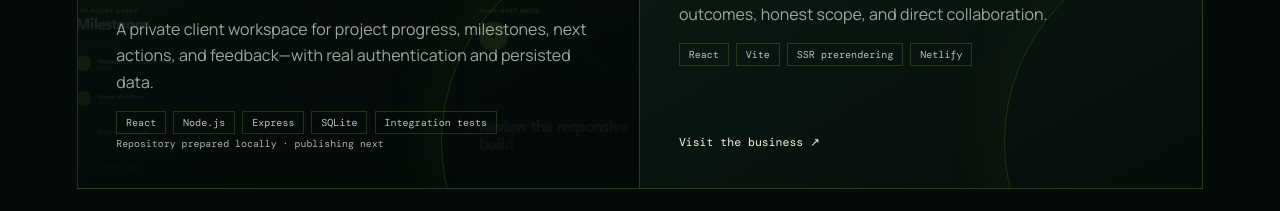
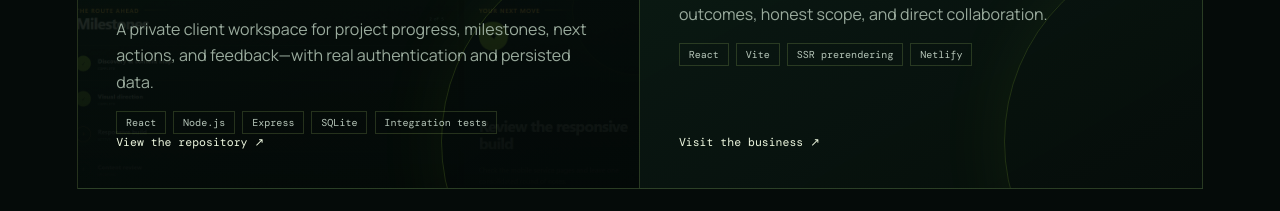
Before and after one commit to Wallas88/waldo-trytsman, a React (Vite) app: page / in a window 1280 px wide. Shown: the part 1920-2131 px from the top of the page. Built offline with nearby package versions, Linux system fonts and the light colour scheme; a web font is replaced by a local one.

Commit message:
Link the Revive Portal project

```diff
--- a/src/profile.js
+++ b/src/profile.js
@@ -60,7 +60,8 @@ export const projects = [
     stack: ['React', 'Node.js', 'Express', 'SQLite', 'Integration tests'],
     preview: `${import.meta.env.BASE_URL}art/revive-portal-dashboard.png`,
     previewKind: 'dashboard',
-    note: 'Repository prepared locally · publishing next',
+    href: 'https://github.com/Wallas88/revive-portal',
+    action: 'View the repository',
   },
   {
     type: 'Business',
```
